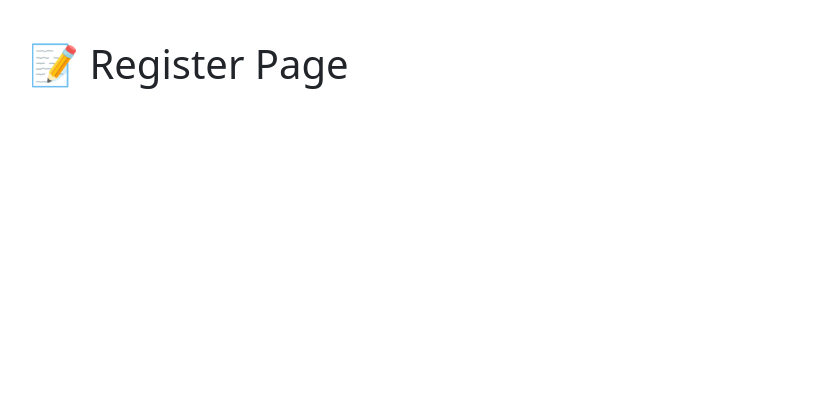
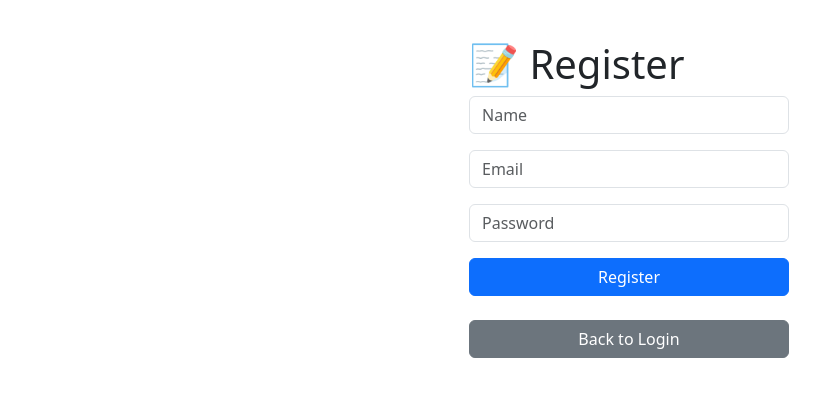
Before and after one commit to Rahulkumarjha07/shared-expense-app, a React (Vite) app in the folder client/: page /register in a window 1280 px wide. Shown: the top 396 px of the page, without its empty margins (11-831 px from the left). Built offline with nearby package versions, Linux system fonts and the light colour scheme.

Commit message:
Implement user registration page

```diff
--- a/client/src/pages/Login.jsx
+++ b/client/src/pages/Login.jsx
@@ -1,30 +1,97 @@
+import { useState } from "react";
 import { useNavigate } from "react-router-dom";
+import API from "../services/api";
 
 function Login() {
 
   const navigate = useNavigate();
 
-  return (
-    <div style={{ padding: "40px" }}>
+  const [email,setEmail]=useState("");
+
+  const [password,setPassword]=useState("");
+
+  const login=async()=>{
+
+    try{
+
+      const res=
+      await API.post("/auth/login",{
+
+        email,
+        password
+
+      });
+
+      localStorage.setItem(
+        "token",
+        res.data.token
+      );
+
+      navigate("/dashboard");
+
+    }
+    catch(err){
+
+      alert("Login Failed");
+
+      console.log(err);
+
+    }
+
+  };
+
+  return(
+
+    <div style={{padding:"40px"}}>
 
       <h1>🚀 Shared Expense App</h1>
 
-      <button
-        onClick={() => navigate("/dashboard")}
-      >
-        Login
+      <input
+
+      placeholder="Email"
+
+      value={email}
+
+      onChange={(e)=>setEmail(e.target.value)}
+
+      />
+
+      <br/><br/>
+
+      <input
+
+      type="password"
+
+      placeholder="Password"
+
+      value={password}
+
+      onChange={(e)=>setPassword(e.target.value)}
+
+      />
+
+      <br/><br/>
+
+      <button onClick={login}>
+
+      Login
+
       </button>
 
-      <br /><br />
+      <br/><br/>
 
       <button
-        onClick={() => navigate("/register")}
+      onClick={()=>navigate("/register")}
       >
-        Register
+
+      Register
+
       </button>
 
     </div>
+
   );
+
 }
 
 export default Login;
--- a/client/src/pages/Register.jsx
+++ b/client/src/pages/Register.jsx
@@ -1,9 +1,96 @@
+import { useState } from "react";
+import { useNavigate } from "react-router-dom";
+import API from "../services/api";
+
 function Register() {
+
+  const navigate = useNavigate();
+
+  const [name, setName] = useState("");
+  const [email, setEmail] = useState("");
+  const [password, setPassword] = useState("");
+
+  const register = async () => {
+
+    try {
+
+      const res = await API.post("/auth/register", {
+        name,
+        email,
+        password
+      });
+
+      alert("Registration Successful!");
+
+      navigate("/");
+
+    } catch (err) {
+
+      console.log(err);
+
+      alert(
+        err.response?.data?.message || "Registration Failed"
+      );
+
+    }
+
+  };
+
   return (
-    <div style={{ padding: "40px" }}>
-      <h1>📝 Register Page</h1>
+
+    <div
+      style={{
+        padding: "40px",
+        maxWidth: "400px",
+        margin: "auto"
+      }}
+    >
+
+      <h1>📝 Register</h1>
+
+      <input
+        className="form-control mb-3"
+        placeholder="Name"
+        value={name}
+        onChange={(e) => setName(e.target.value)}
+      />
+
+      <input
+        className="form-control mb-3"
+        placeholder="Email"
+        value={email}
+        onChange={(e) => setEmail(e.target.value)}
+      />
+
+      <input
+        type="password"
+        className="form-control mb-3"
+        placeholder="Password"
+        value={password}
+        onChange={(e) => setPassword(e.target.value)}
+      />
+
+      <button
+        className="btn btn-primary w-100"
+        onClick={register}
+      >
+        Register
+      </button>
+
+      <br />
+      <br />
+
+      <button
+        className="btn btn-secondary w-100"
+        onClick={() => navigate("/")}
+      >
+        Back to Login
+      </button>
+
     </div>
+
   );
+
 }
 
 export default Register;
```
